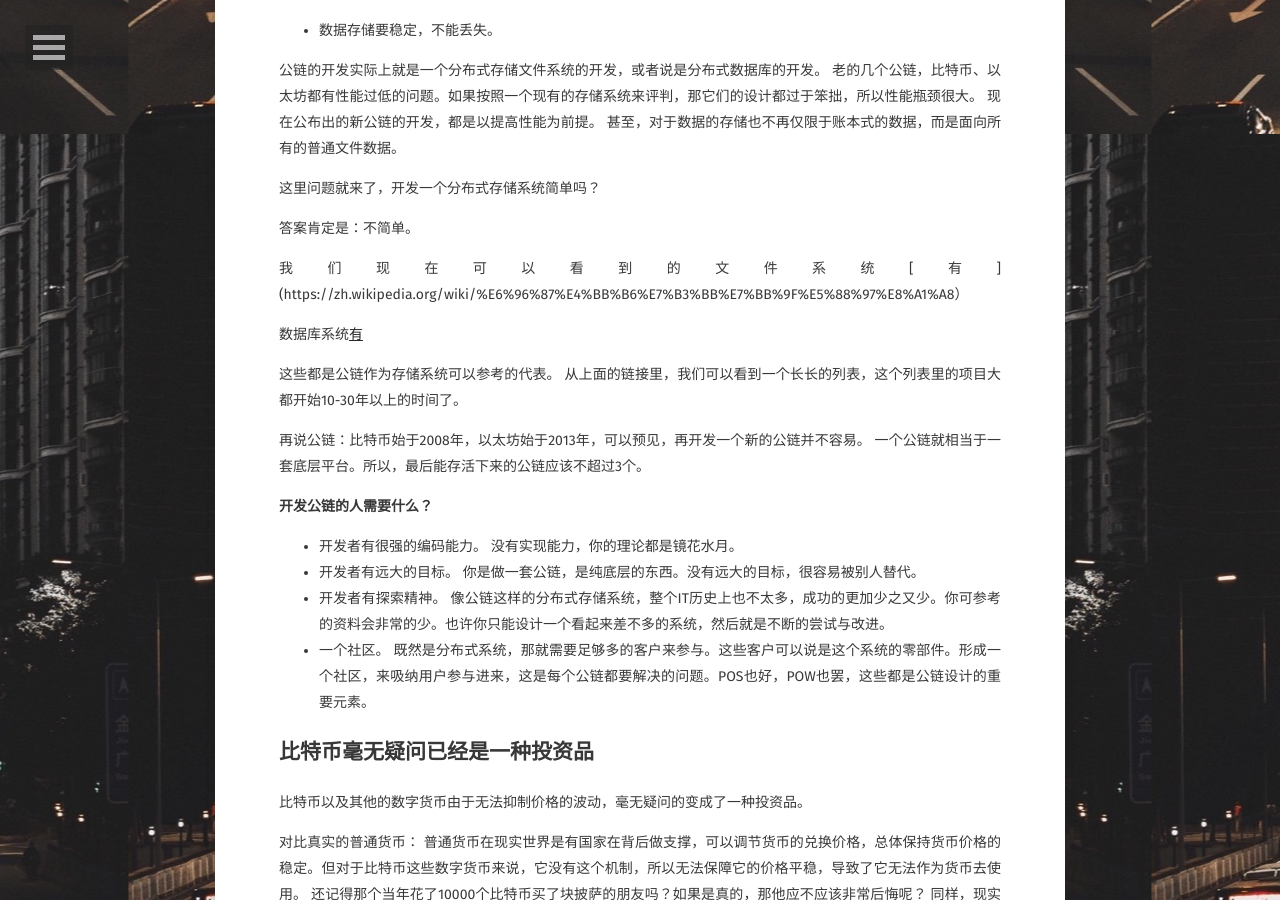
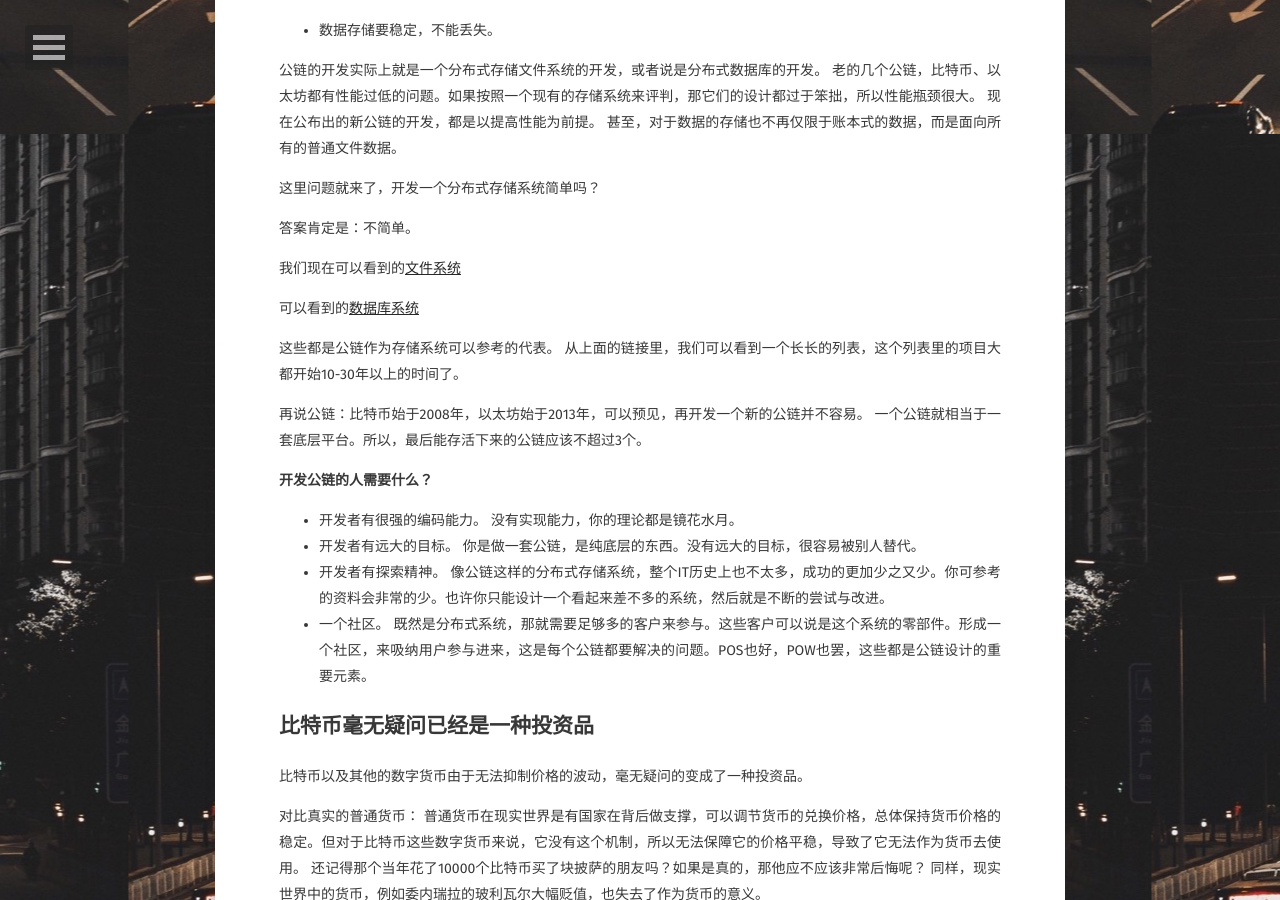
Before and after one commit to IvanCrancy/ivanming.github.io, a Jekyll site: the page built from _posts/2018-05-14-对当下区块链世界的几点看法.md, in a window 1280 px wide and 900 px high, scrolled down 828 px. Built offline with Jekyll 4.4.1, drawn with Linux system fonts in a browser that asks for light colours; some web fonts are replaced.

Commit message:
对当下区块链世界的几点看法

```diff
--- a/_posts/2018-05-14-对当下区块链世界的几点看法.md
+++ b/_posts/2018-05-14-对当下区块链世界的几点看法.md
@@ -27,9 +27,9 @@ comments: false
 
 答案肯定是：不简单。
 
-我们现在可以看到的文件系统[有](https://zh.wikipedia.org/wiki/%E6%96%87%E4%BB%B6%E7%B3%BB%E7%BB%9F%E5%88%97%E8%A1%A8）
+我们现在可以看到的[文件系统](https://zh.wikipedia.org/wiki/%E6%96%87%E4%BB%B6%E7%B3%BB%E7%BB%9F%E5%88%97%E8%A1%A8)
 
-数据库系统[有](https://en.wikipedia.org/wiki/Database)
+可以看到的[数据库系统](https://en.wikipedia.org/wiki/Database)
 
 这些都是公链作为存储系统可以参考的代表。
 从上面的链接里，我们可以看到一个长长的列表，这个列表里的项目大都开始10-30年以上的时间了。
```
